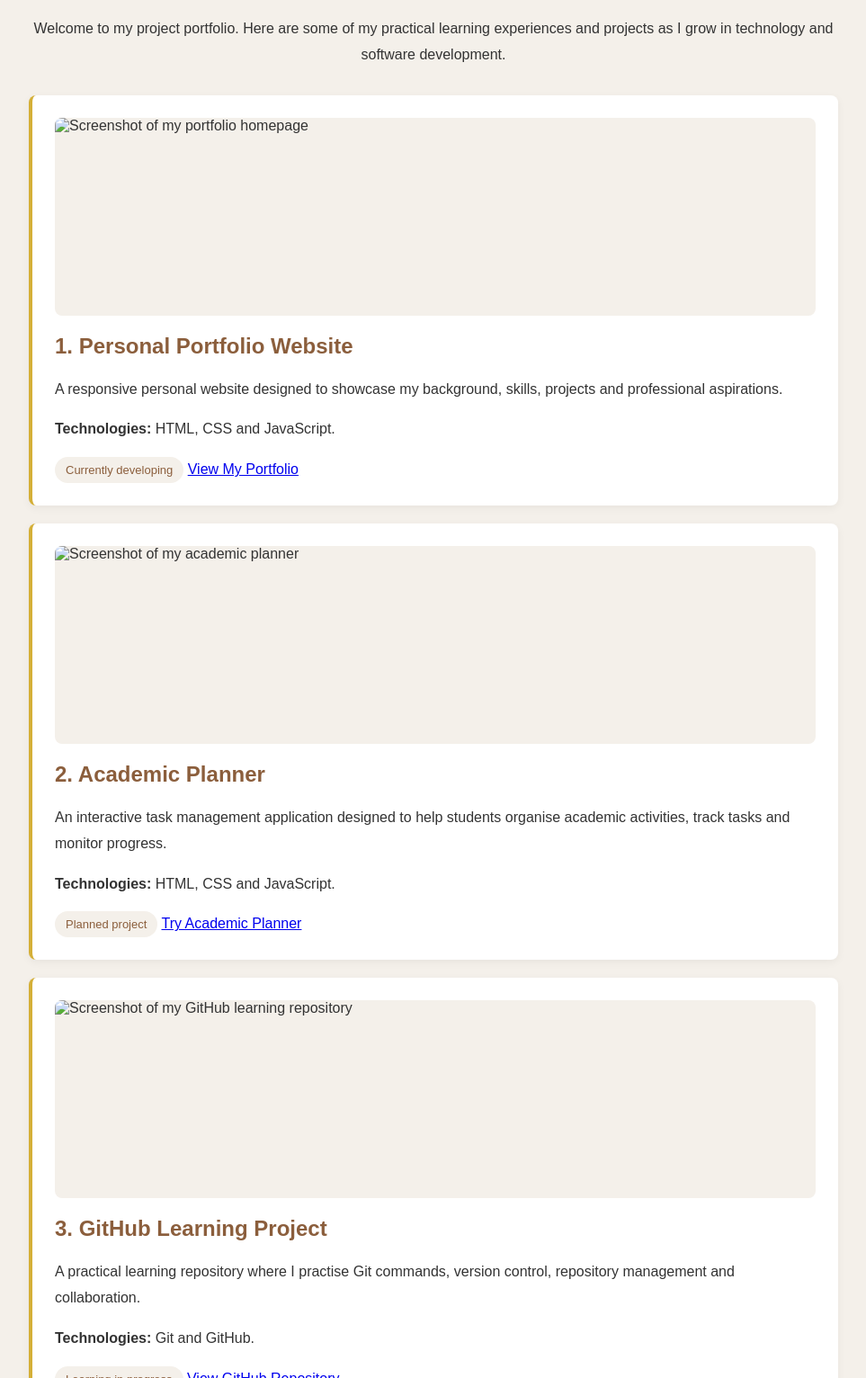
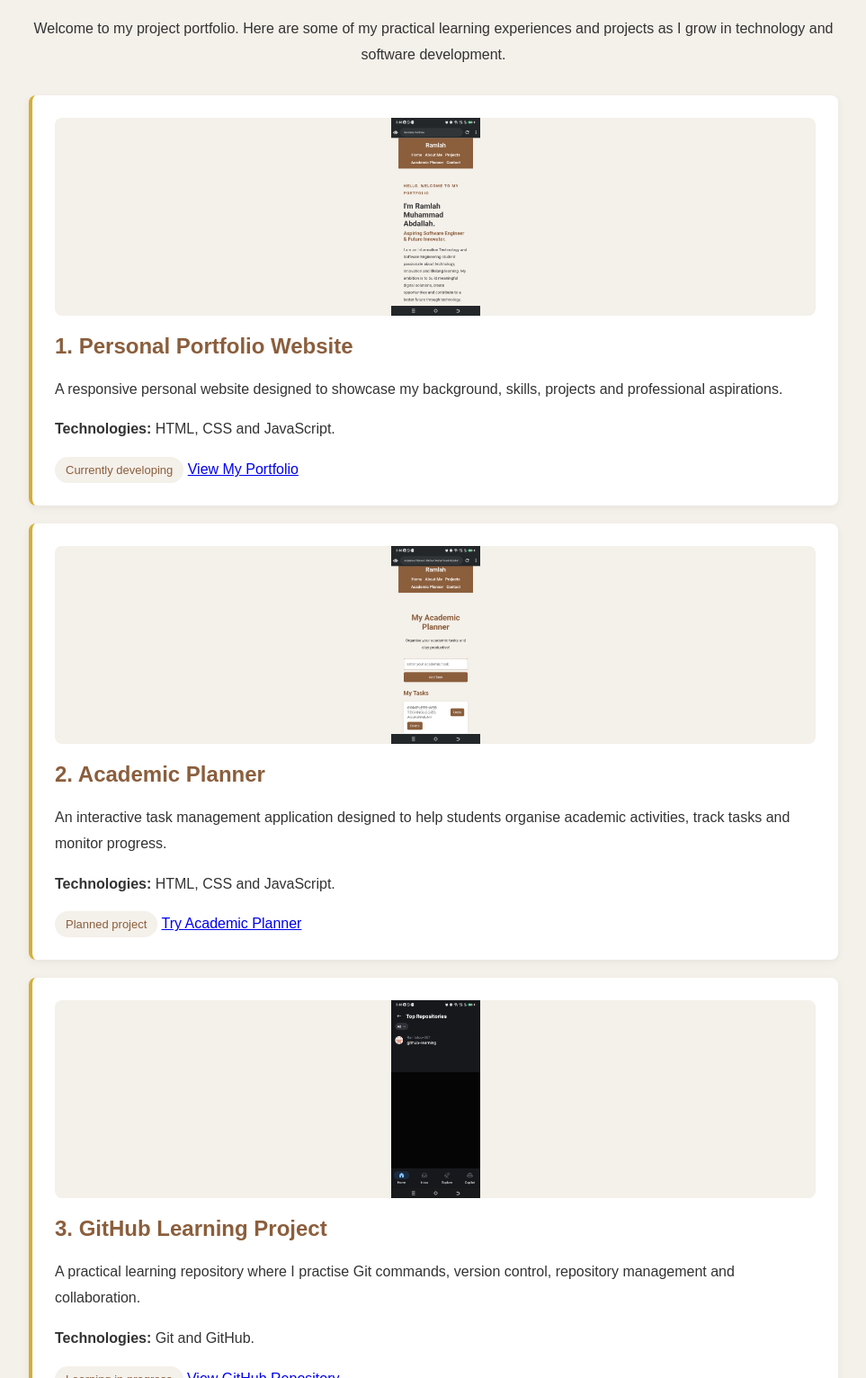
Before and after one commit to Ramlatou-067/ramlah-portfolio-, a plain HTML site: page projects.html in a window 1280 px wide. Shown: the part 220-1752 px from the top of the page at 90% size, without its empty margins (158-1121 px from the left). Drawn offline with Linux system fonts and the light colour scheme.

Commit message:
Add files via upload

```diff
--- a/projects.html
+++ b/projects.html
@@ -36,7 +36,7 @@
         </p>
 
         <section class="project-card">
-          <img src="images/portfolio.png"
+          <img src="portfolio.png"
      alt="Screenshot of my portfolio homepage"
      class="project-image">
             <h2>1. Personal Portfolio Website</h2>
@@ -54,7 +54,7 @@
         </section>
 
         <section class="project-card">
-          <img src="images/planner.png"
+          <img src="planner.png"
      alt="Screenshot of my academic planner"
      class="project-image">
             <h2>2. Academic Planner</h2>
@@ -72,7 +72,7 @@
         </section>
 
         <section class="project-card">
-          <img src="images/github.png"
+          <img src="github.png"
      alt="Screenshot of my GitHub learning repository"
      class="project-image">
             <h2>3. GitHub Learning Project</h2>
```
